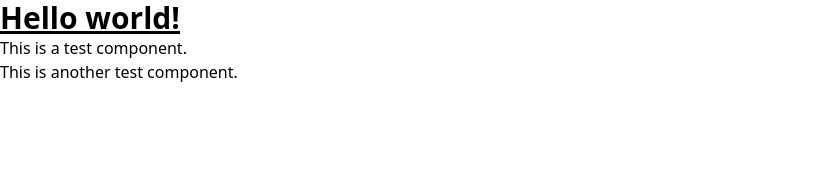
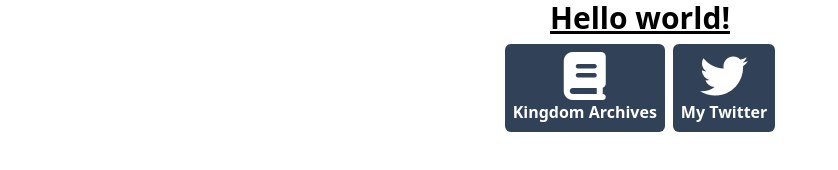
Before and after one commit to Shiick/shiick.github.io, a plain HTML site: page index.html in a window 1280 px wide. Shown: the whole page, without its empty margins (0-838 px from the left). Drawn offline with nearby package versions, Linux system fonts and the light colour scheme.

Commit message:
Proper component creation, including variables

```diff
--- a/index.html
+++ b/index.html
@@ -2,15 +2,18 @@
 <html>
     <head>
         <meta charset="UTF-8" />
-        <meta name="viewport" content="width=device-width, initial-scale=1.0" />
+        <meta name="viewport" content="width=device-width, initial-scale=1.0"/>
         <script src="https://cdn.jsdelivr.net/npm/@tailwindcss/browser@4"></script>
+        <link rel="stylesheet" href="https://cdnjs.cloudflare.com/ajax/libs/font-awesome/7.0.1/css/all.min.css" integrity="sha512-2SwdPD6INVrV/lHTZbO2nodKhrnDdJK9/kg2XD1r9uGqPo1cUbujc+IYdlYdEErWNu69gVcYgdxlmVmzTWnetw==" crossorigin="anonymous" referrerpolicy="no-referrer" />
     </head>
     <body>
-        <h1 class="text-3xl font-bold underline">
-          Hello world!
+        <h1 class="text-3xl font-bold underline text-center">
+            Hello world!
         </h1>
-        <div data-import="test.html"></div>
-        <div data-import="test2.html"></div>
+        <div class="flex flex-row gap-2 justify-center mt-2">
+            <div s-import="link.html" s-url="https://kingdomarchives.com/" s-link="Kingdom Archives" s-icon="fa-solid fa-book"></div>
+            <div s-import="link.html" s-url="https://twitter.com/Shiick" s-link="My Twitter" s-icon="fa-brands fa-twitter"></div>
+        </div>
         <script type="text/javascript" src="resources/js/index.js"></script>
     </body>
 </html>
--- /dev/null
+++ b/resources/css/index.css
@@ -0,0 +1,4 @@
+/*
+    Tailwind, this needs to be added via the script. See /resources/js/index.js for details.
+    Regular CSS doesn't require to be added via JavaScript.
+*/
--- a/resources/js/index.js
+++ b/resources/js/index.js
@@ -1,15 +1,38 @@
 function importHTML(){
     let componentsPath = "./resources/views/components/";
-    var toImport = document.querySelectorAll("[data-import]");
-    console.log(toImport);
+    var toImport = document.querySelectorAll("[s-import]");
     toImport.forEach(async (imp) => {
-        let component = componentsPath + imp.getAttribute("data-import");
-        console.log(component);
+        let component = componentsPath + imp.getAttribute("s-import");
         const response = await fetch(component);
-        const content = await response.text();
-        imp.insertAdjacentHTML('beforeend', content);
-        imp.removeAttribute("data-import");
+        var content = await response.text();
+        Array.from(imp.attributes).forEach((attr) => {
+            if (!attr.nodeName.toLowerCase().startsWith("s-") && !attr.nodeName.toLowerCase() != "s-import") {
+                return;
+            }
+            content = content.replaceAll("{{" + attr.nodeName.toLowerCase().replace("s-", "") + "}}", attr.nodeValue);
+        });
+        const element = createElementFromHTML(content);
+        if (element.length > 1) {
+            throw new Error("Only 1 top node is allowed when import HTML from another file!");
+        }
+        imp.replaceWith(element[0]);
     });
 }
 
+function createElementFromHTML(htmlString) {
+    var div = document.createElement('div');
+    div.innerHTML = htmlString.trim();
+    return div.childNodes;
+}
+
+/*function addCSS() { // only required if using Tailwind, if using regular CSS, just declare your stylesheet normally!
+    fetch('./resources/css/index.css').then(response => response.text()).then(css => {
+        const style = document.createElement('style');
+        style.setAttribute('type', 'text/tailwindcss');
+        style.textContent = css;
+        document.head.appendChild(style);
+    });
+}*/
+
 importHTML();
+//addCSS();
--- /dev/null
+++ b/resources/views/components/link.html
@@ -0,0 +1,4 @@
+<a href="{{url}}" target="_blank" class="bg-slate-700 p-2 rounded-md flex flex-col justify-center text-white group">
+    <i class="{{icon}} text-5xl m-auto"></i>
+    <p class="font-semibold group-hover:underline">{{link}}</p>
+</a>
--- a/resources/views/components/test.html
+++ /dev/null
@@ -1 +0,0 @@
-<p>This is a test component.</p>
--- a/resources/views/components/test2.html
+++ /dev/null
@@ -1 +0,0 @@
-<p>This is another test component.</p>
```
